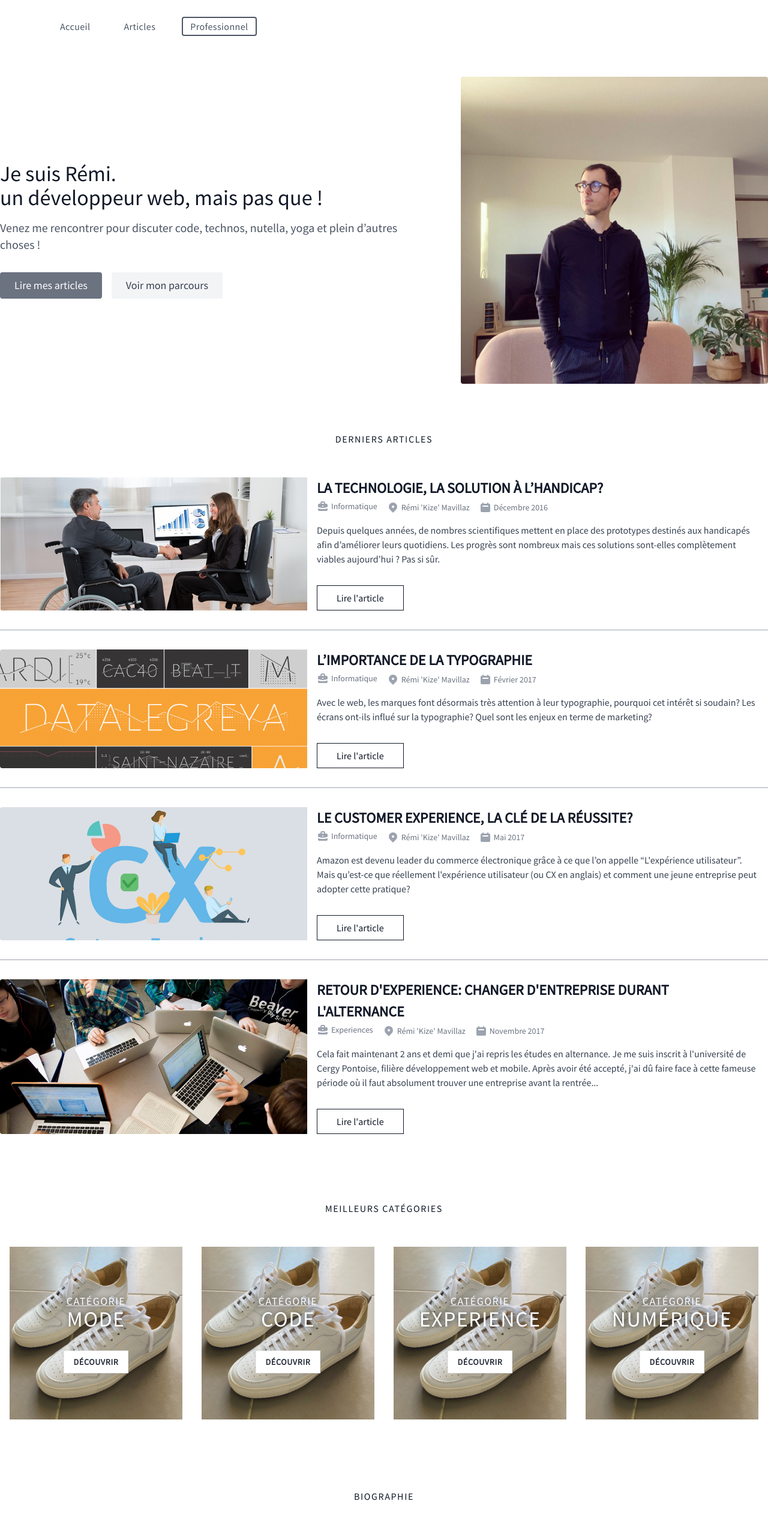
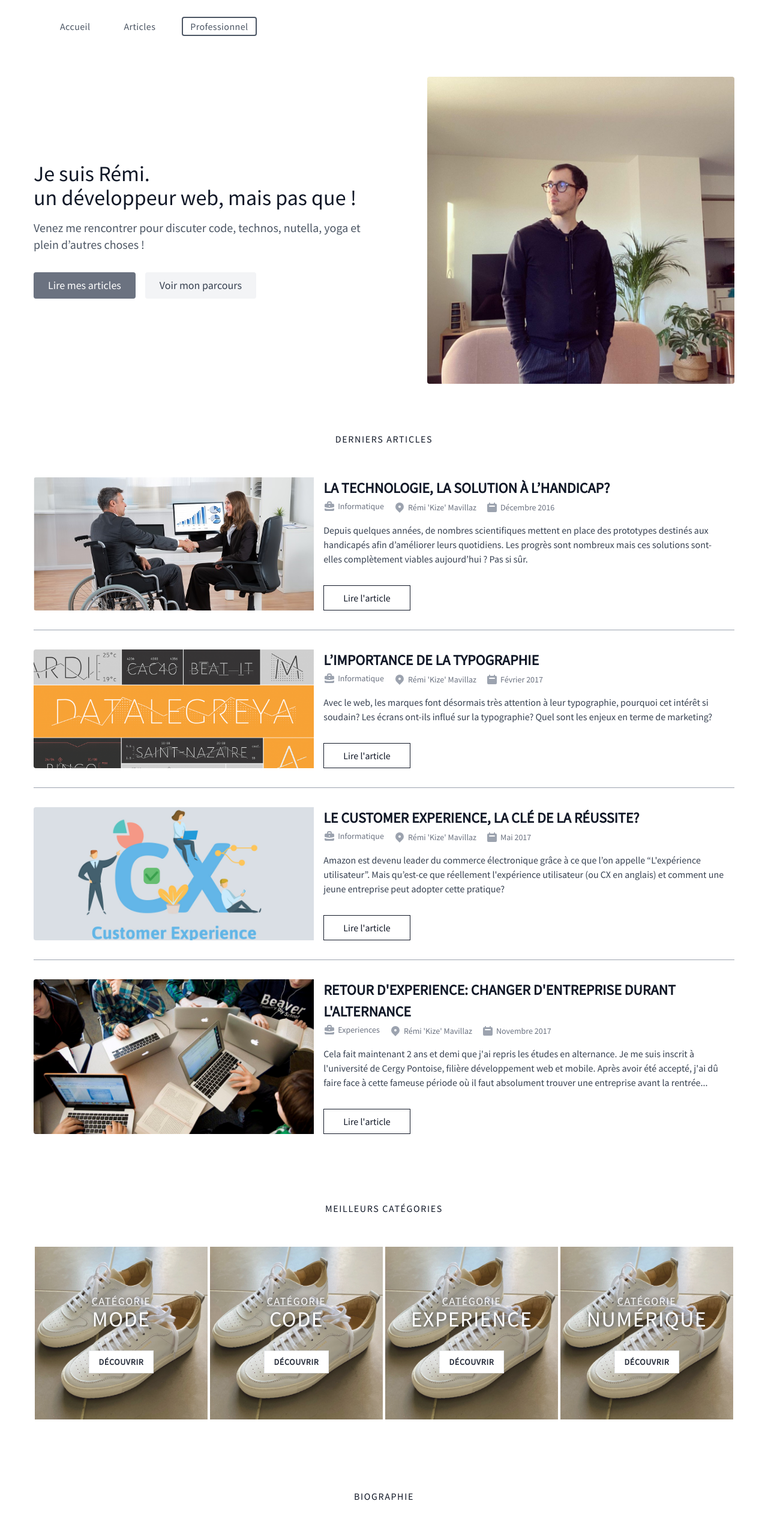
Before and after one commit to KizeRemi/kize_blog, a Next.js app: page / in a window 1280 px wide. Shown: the top 2543 px of the page at 60% size. Built offline with nearby package versions, Linux system fonts and the light colour scheme.

Commit message:
upgrade nextjs react and optim hero image, fix insta widget

```diff
--- a/components/ArticleCard.js
+++ b/components/ArticleCard.js
@@ -3,7 +3,7 @@ import Link from 'next/link';
 
 const ArticleCard = ({ imageUrl, date, title, description, category, link }) => (
   <div class="w-full lg:max-w-full lg:flex py-6 sm:py-8">
-    <div class="h-48 lg:h-auto lg:w-2/5 flex-none bg-cover rounded-t lg:rounded-t-none lg:rounded-l text-center" style={{ backgroundImage: `url(${imageUrl})`}} title="Woman holding a mug">
+    <div class="h-48 lg:h-auto lg:w-2/5 flex-none bg-cover rounded-t lg:rounded-t-none lg:rounded-l text-center" style={{ backgroundImage: `url(${imageUrl})`}}>
     </div>
     <div class="bg-white mt-2 lg:mt-0 rounded-b lg:rounded-b-none lg:rounded-r px-2 lg:px-4 flex flex-col justify-between leading-normal font-light">
       <div class="mb-8">
--- a/components/Header.js
+++ b/components/Header.js
@@ -1,24 +1,27 @@
 import React from 'react';
 import Link from 'next/link';
+import Image from 'next/image';
+
+import heroImage from "../public/images/remi-hero.jpg";
 
 const Header = () => (
-  <div class="container mx-auto flex md:flex-row flex-col items-center">
-    <div class="lg:flex-grow md:w-1/2 lg:pr-24 md:pr-16 flex flex-col md:items-start md:text-left mb-16 md:mb-0 items-center text-center">
-      <h1 class="title-font text-3xl sm:text-4xl md:text-3xl lg:text-4xl mb-4 font-medium text-gray-900">Je suis Rémi.
-        <br class="lg:inline-block" />un développeur web, mais pas que !
+  <div className="flex md:flex-row flex-col items-center">
+    <div className="lg:flex-grow md:w-1/2 lg:pr-24 md:pr-16 flex flex-col md:items-start md:text-left mb-16 md:mb-0 items-center text-center">
+      <h1 className="title-font text-3xl sm:text-4xl md:text-3xl lg:text-4xl mb-4 font-medium text-gray-900">Je suis Rémi.
+        <br className="lg:inline-block" />un développeur web, mais pas que !
       </h1>
-      <p class="mb-8 leading-relaxed sm:text-3xl md:text-xl">Venez me rencontrer pour discuter code, technos, nutella, yoga et plein d’autres choses !</p>
-      <div class="flex justify-center">
+      <p className="mb-8 leading-relaxed sm:text-3xl md:text-xl">Venez me rencontrer pour discuter code, technos, nutella, yoga et plein d’autres choses !</p>
+      <div className="flex justify-center">
         <Link href="/articles">
-          <a class="inline-flex text-white bg-gray-500 border-0 py-2 px-6 focus:outline-none hover:bg-gray-700 rounded lg:text-lg">Lire mes articles</a>
+          <a className="inline-flex text-white bg-gray-500 border-0 py-2 px-6 focus:outline-none hover:bg-gray-700 rounded lg:text-lg text-center">Lire mes articles</a>
         </Link>
         <Link href="/contact">
-          <a class="ml-4 inline-flex text-gray-700 bg-gray-100 border-0 py-2 px-6 focus:outline-none hover:bg-gray-200 rounded lg:text-lg">Voir mon parcours</a>
+          <a className="ml-4 inline-flex text-gray-700 bg-gray-100 border-0 py-2 px-6 focus:outline-none hover:bg-gray-200 rounded lg:text-lg text-center">Voir mon parcours</a>
         </Link>
       </div>
     </div>
-    <div class="lg:max-w-lg lg:w-full md:w-1/2 w-5/6">
-      <img class="object-cover object-center rounded" alt="hero" src="/images/remi-hero.jpg" />
+    <div className="lg:max-w-lg lg:w-full md:w-1/2 w-5/6">
+      <Image className="object-cover object-center rounded" layout="responsive" placeholder="blur" alt="hero" src={heroImage} />
     </div>
   </div>
 );
--- a/pages/_app.js
+++ b/pages/_app.js
@@ -27,7 +27,7 @@ export class PortFolioApp extends App {
           <Menu items={MENUS_LIST} />
         </div>
         <Component {...pageProps} />
-        <iframe src="https://snapwidget.com/embed/884278" class="snapwidget-widget" allowtransparency="true" frameborder="0" scrolling="no" style={{ border: 'none', width: '100%', height: '180px'}} />
+        <iframe src="https://snapwidget.com/embed/946502" class="snapwidget-widget" allowtransparency="true" frameborder="0" scrolling="no" style={{ border: 'none', width: '100%', height: '180px'}} />
         <Footer />
         <div className="text-center text-xs uppercase my-4">Blog développé en 2020 par Mavillaz `Kize` Rémi</div>
       </div>
--- a/pages/articles.js
+++ b/pages/articles.js
@@ -17,7 +17,7 @@ const Articles = () => {
   };
 
   return (
-    <div class="bg-white container mx-auto">
+    <div class="bg-white px-5 lg:px-14 container mx-auto">
       <Head>
         <title>Mavillaz Rémi - Liste d'articles - Code Jeux vidéos Mode</title>
         <link rel='icon' href='/favicon.ico' />
--- a/pages/index.js
+++ b/pages/index.js
@@ -17,10 +17,10 @@ const Home = () => (
       <title>Rémi Mavillaz - Développeur web chez Eleven Labs</title>
       <link rel='icon' href='/favicon.ico' />
     </Head>
-    <section class="text-gray-600 my-8">
+    <section class="container px-5 lg:px-14 container mx-auto text-gray-600 my-8">
       <Header />
     </section>
-    <section className="my-20 bg-white container mx-auto">
+    <section className="my-20 px-5 lg:px-14 bg-white container mx-auto">
       <Title centered as="h2" weight="thin" uppercase>Derniers articles</Title>
       <div className="flex flex-col lg:flex-row">
         <div className="flex-1 divide-y divide-gray-400">
@@ -59,7 +59,7 @@ const Home = () => (
         </div>
       </div>
     </section>
-    <section className="my-20 bg-white container mx-auto">
+    <section className="my-20 px-5 lg:px-14 bg-white container mx-auto">
       <Title centered as="h2" weight="thin" uppercase>Meilleurs catégories</Title>
       <div className="flex flex-row flex-wrap text-white justify-center">
         {CATEGORIES.map((category) => <CategoryLink {...category}>Découvrir</CategoryLink>)}
```
Also changed, not shown: package.json (+4 -4 lines), 1 other file (tests, documents, lock files or other folders).
